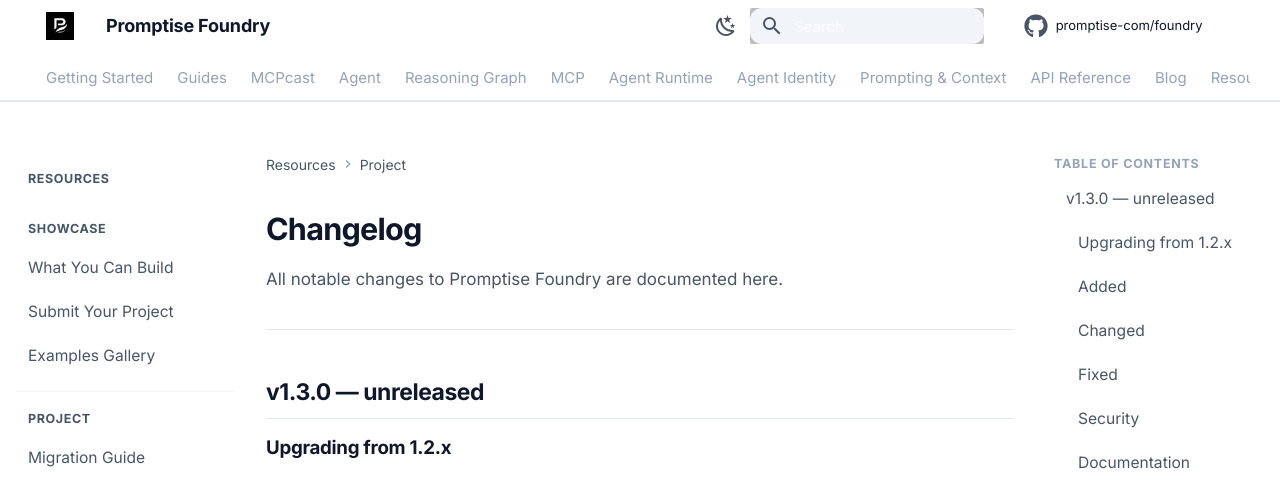
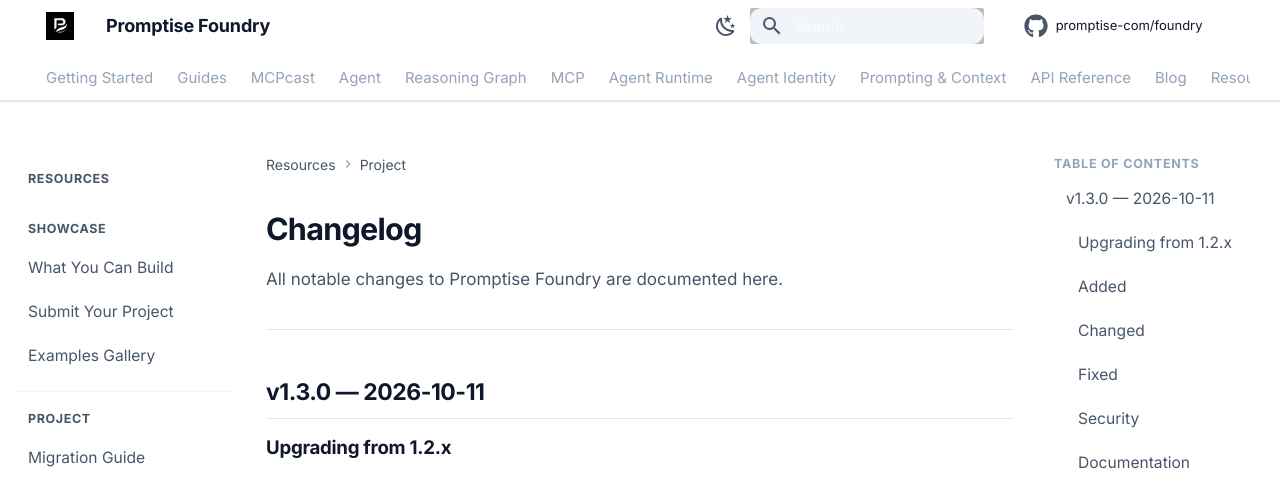
Before and after one commit to CloudEngineHub/DeepMCPAgent, an MkDocs documentation site: the page built from docs/resources/changelog.md, in a window 1280 px wide and 900 px high. Shown: the top 484 px of the window. Built offline with MkDocs 1.6.1 and Material for MkDocs 9.7.7, drawn with Linux system fonts in a browser that asks for light colours; comment, search, counter and statistics services are not loaded.

Commit message:
chore(release): 1.3.0
Co-Authored-By: Claude Opus 5.5 <noreply@anthropic.com>

```diff
--- a/docs/resources/changelog.md
+++ b/docs/resources/changelog.md
@@ -4,7 +4,7 @@ All notable changes to Promptise Foundry are documented here.
 
 ---
 
-## v1.3.0 — unreleased
+## v1.3.0 — 2026-10-11
 
 ### Upgrading from 1.2.x
 
```
Also changed, not shown: CHANGELOG.md (+1 -1 lines).
